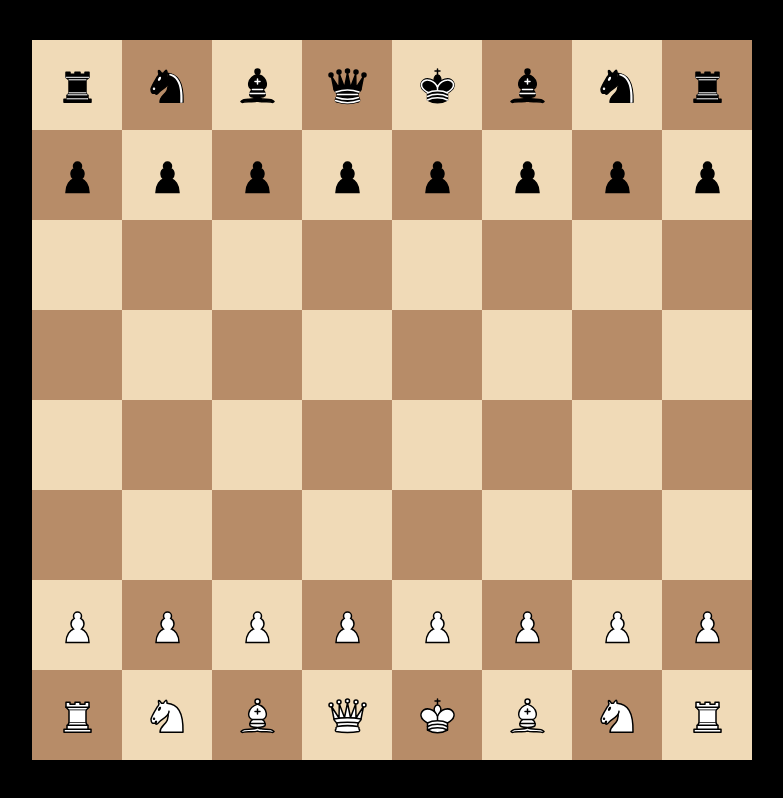
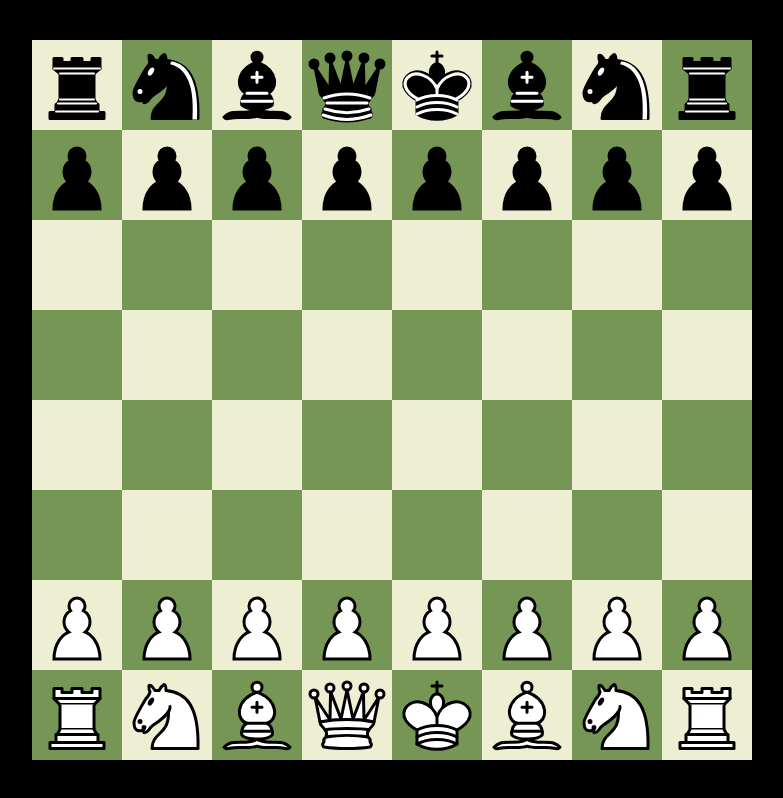
Before and after one commit to MAHanupriSAR/Chess, a React (Vite) app: page / in a window 1280 px wide. Shown: the whole page, without its empty margins (248-1031 px from the left). Built offline with nearby package versions, Linux system fonts and the light colour scheme.

Commit message:
piece styling

```diff
--- a/src/components/Board.jsx
+++ b/src/components/Board.jsx
@@ -14,8 +14,11 @@ export default function Board({fenString}) {
             );
         }
     }
+    function handleClick(e){
+        console.log(e.target);
+    }
     return (
-        <div className="board">
+        <div onClick={handleClick} className="board">
             {boardSquares}
         </div>
     );
--- a/src/components/Piece.css
+++ b/src/components/Piece.css
@@ -0,0 +1,4 @@
+.chess_piece{
+    height: 100%;
+    width: 100%;
+}
--- a/src/components/Piece.jsx
+++ b/src/components/Piece.jsx
@@ -1,3 +1,5 @@
+import './Piece.css';
+
 import b_p from '../assets/black_pieces/p.svg';
 import b_r from '../assets/black_pieces/r.svg';
 import b_n from '../assets/black_pieces/n.svg';
@@ -23,6 +25,6 @@ export default function Piece({ piece }) {
    if (!piece) return null;
 
    return (
-      <img src={pieceImages[piece]} alt={piece} className="chess-piece" />
+      <img src={pieceImages[piece]} alt={piece} className="chess_piece" />
    );
 }
--- a/src/components/Square.css
+++ b/src/components/Square.css
@@ -1,15 +1,17 @@
 .square{
     height: 90px;
     width: 90px;
+
     display: flex;
     justify-content: center;
     align-items: center;
-    font-family: 'Trebuchet MS', 'Lucida Sans Unicode', 'Lucida Grande', 'Lucida Sans', Arial, sans-serif;
-    font-size: 30px;
+}
+.selected{
+    background-color: #F7F769;
 }
 .black_square{
-    background-color: #B78C68;
+    background-color: #769656;
 }
 .white_square{
-    background-color: #F0DAB7;
+    background-color: #EEEED2;
 }
```
